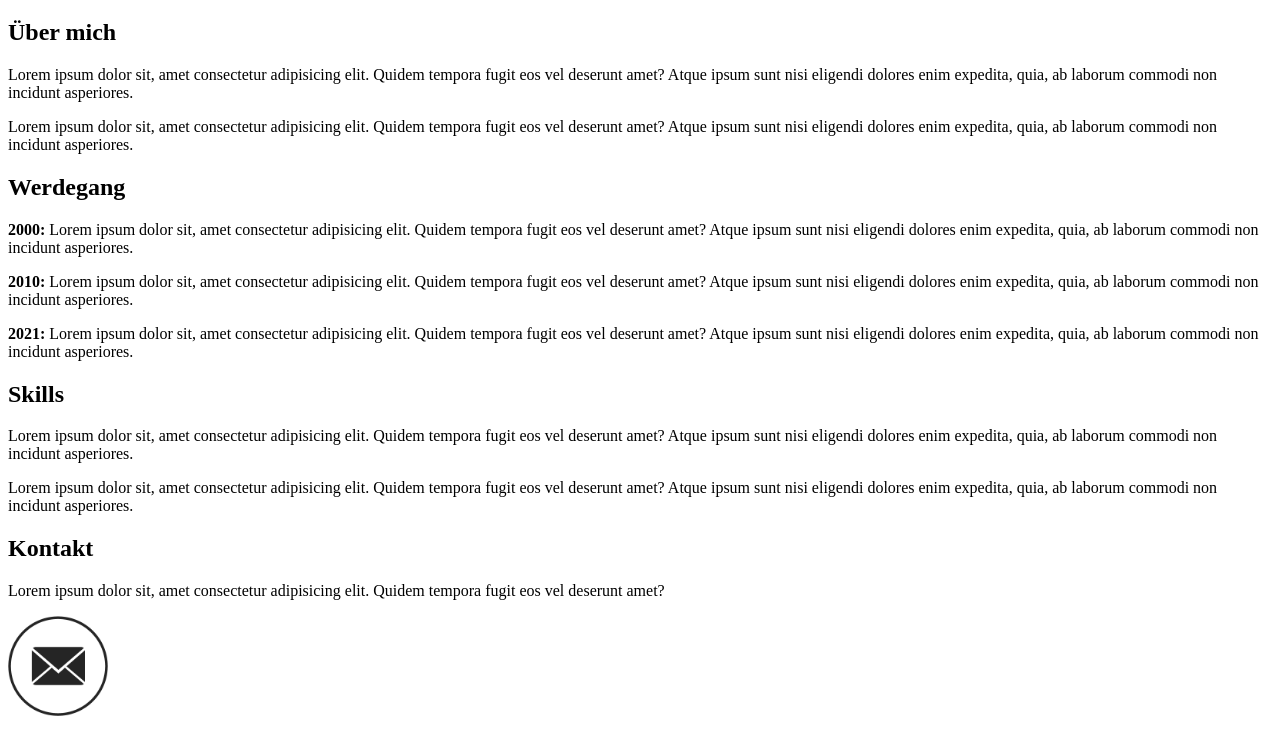
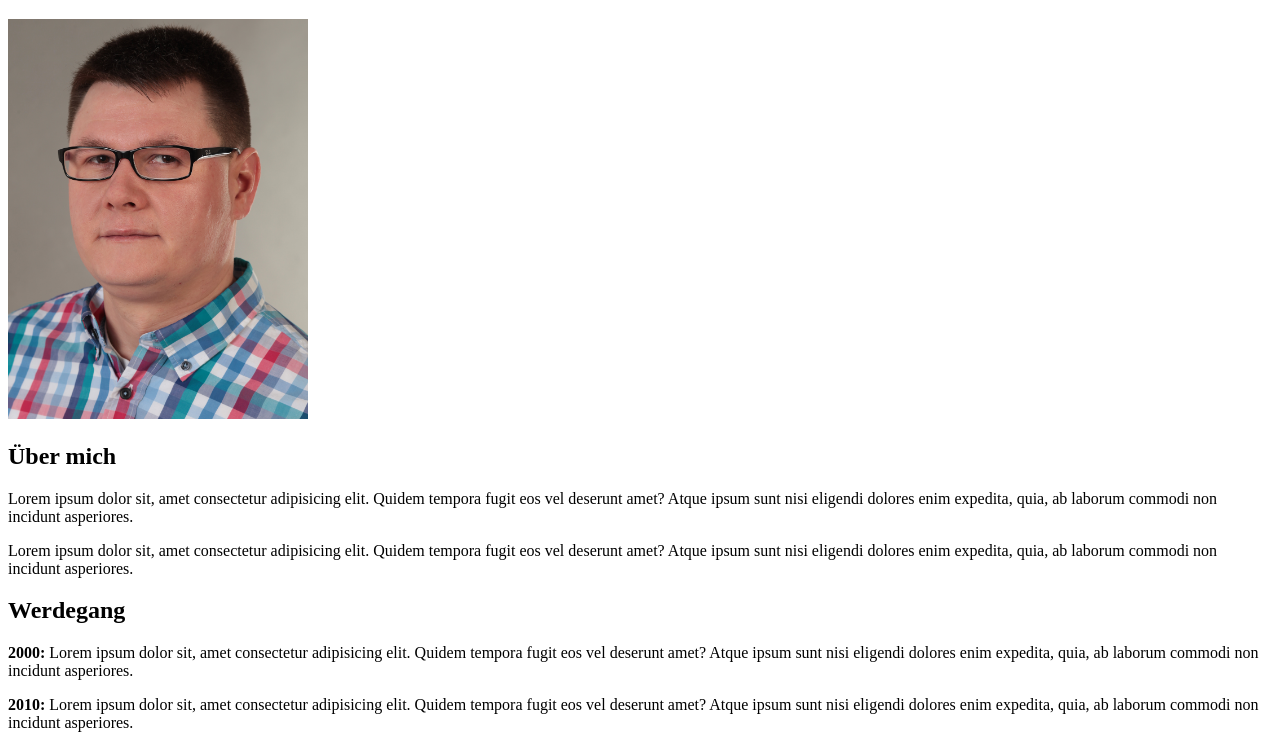
Before and after one commit to awillrich/personal-website, a plain HTML site: page index.html in a window 1280 px wide. Shown: the part 87-820 px from the top of the page. Drawn offline with Linux system fonts and the light colour scheme.

Commit message:
Bild eingefügt

```diff
--- a/index.html
+++ b/index.html
@@ -17,6 +17,7 @@
 
     <main>
         <h1>André Willrich</h1>
+        <img src="foto.jpg" alt="André Willrich" width="300">
         <section>
             <h2>Über mich</h2>
             <p>
```
Also changed, not shown: foto.jpg (added), 1 other file.
